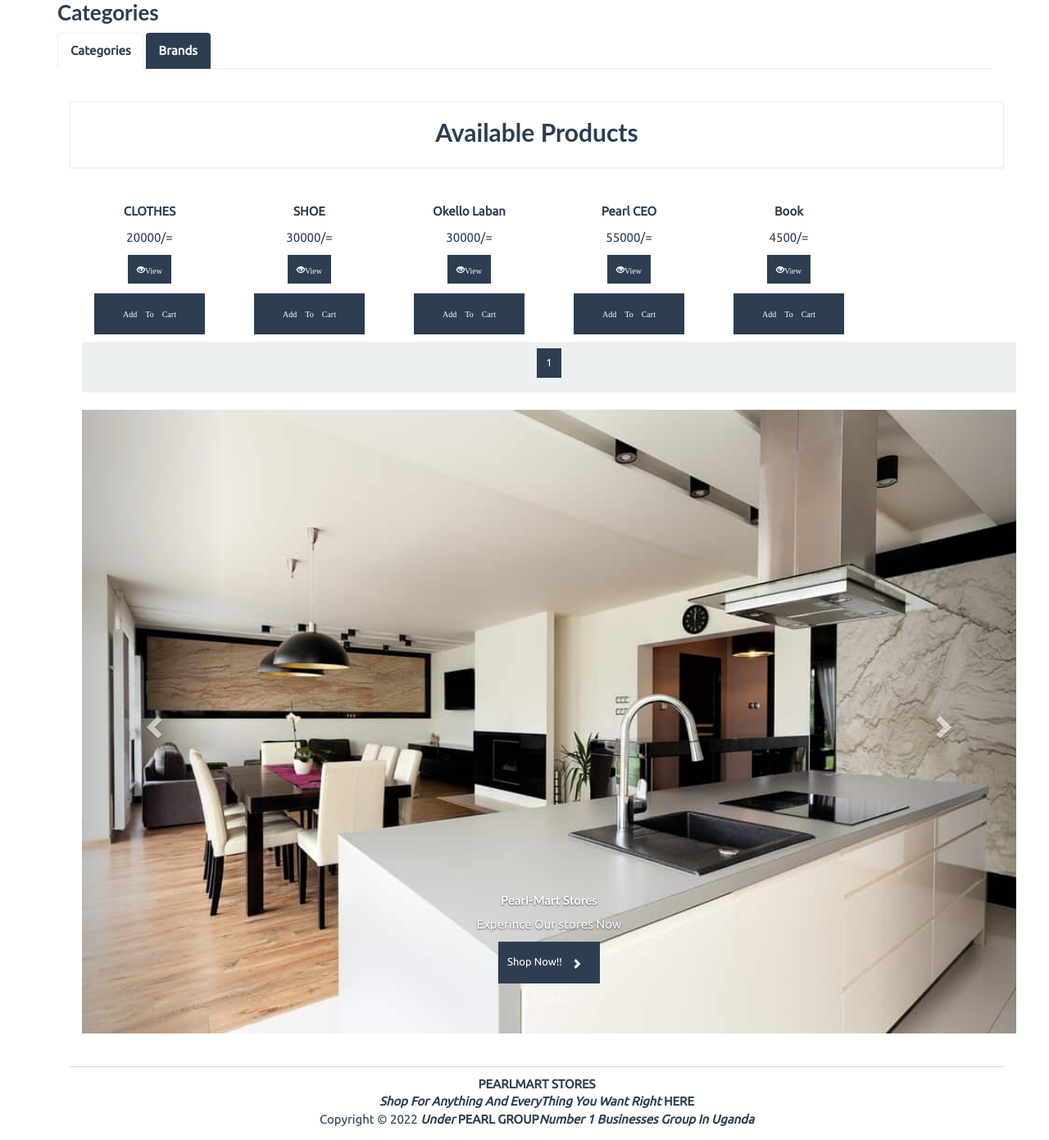
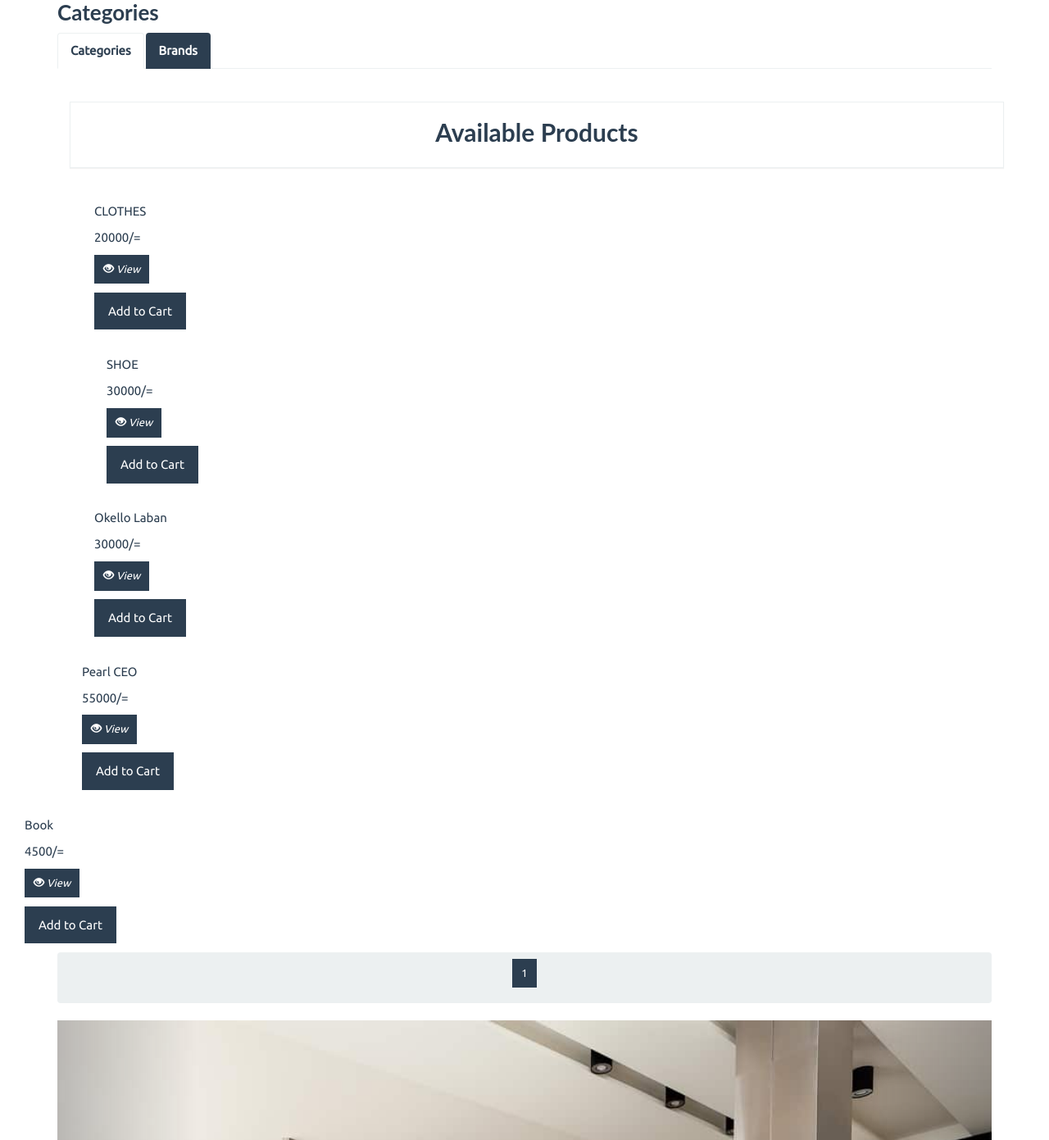
Before and after one commit to latototita/laban-ANNOTHER-TRIAL, a Django app: page /store/ in a window 1280 px wide. Shown: the part 1201-2592 px from the top of the page at 82% size. Run offline with Django 3.2, Linux system fonts and the light colour scheme; data comes from the database, SQL or seed files in the repository; some libraries are stand-ins or nearby versions.

Commit message:
Update index.html

```diff
--- a/store/templates/index.html
+++ b/store/templates/index.html
@@ -88,27 +88,26 @@
 		<div class="col-xs-12 col-sm-12 col-md-12 col-lg-12">
 			<div class="pro-thumbnail">
 				<a href="{% url 'details' product.id %}">
-					<img src="{{product.image.url}}" alt="" style='height: 150; max-width: 100%;'>
+					<img src="{{product.image.url}}" alt="" style='height: 100% ; max-width: 100%;'>
 				</a>
-				<div class="caption text-center">
-					<p style="font-size-adjust: 60px; font-size: 15px" class="bold">{{ product.name }}</p>
+				<p class="my-sm-0" class="bold">{{ product.name }}</p>
 
-					<p>{{ product.price }}/=</p>
+					<p class="my-sm-0">{{ product.price }}/=</p>
 
-					<p>
+					<p >
 						<a href="{% url 'details' product.id %}" class="btn btn-primary btn-sm mt-2"  >
-							<i class="glyphicon glyphicon-eye-open" style="font-size-adjust: 60px; font-size: 10px">View</i>
+							<i class="glyphicon glyphicon-eye-open"></i> <i class="my-2 my-sm-0">View</i>
 						</a>
+
 						<form action="/#" method="POST" class="btn-block">
 							{% csrf_token %}
 							<input hidden type="text" name='product' value='{{product.id}}'>
-							<input type="submit" class="btn btn-primary btn-sm mt-2 glyphicon glyphicon-shopping-cart form-control"
-								value="Add To Cart" style="font-size-adjust: 60px; font-size: 10px">
+							<input type="submit" class="btn btn-primary my-2 my-sm-0"
+								value="Add to Cart" >
 						</form>
+					</p>
 
-
-					</p>
-				</div>
+			</div>
 			</div>
 
 		</div>
```
